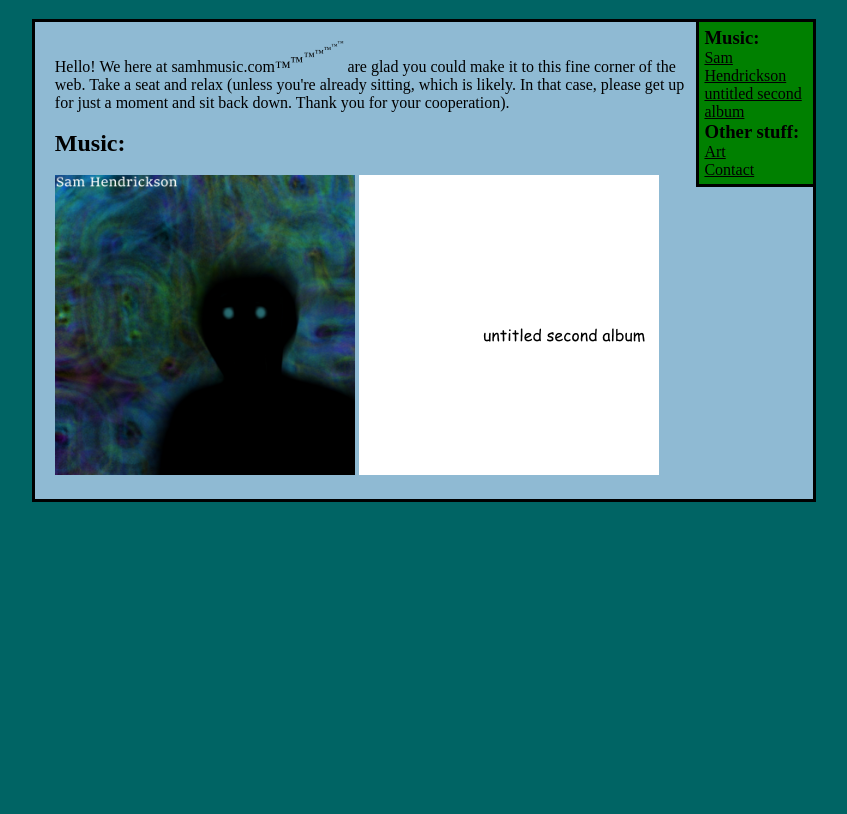
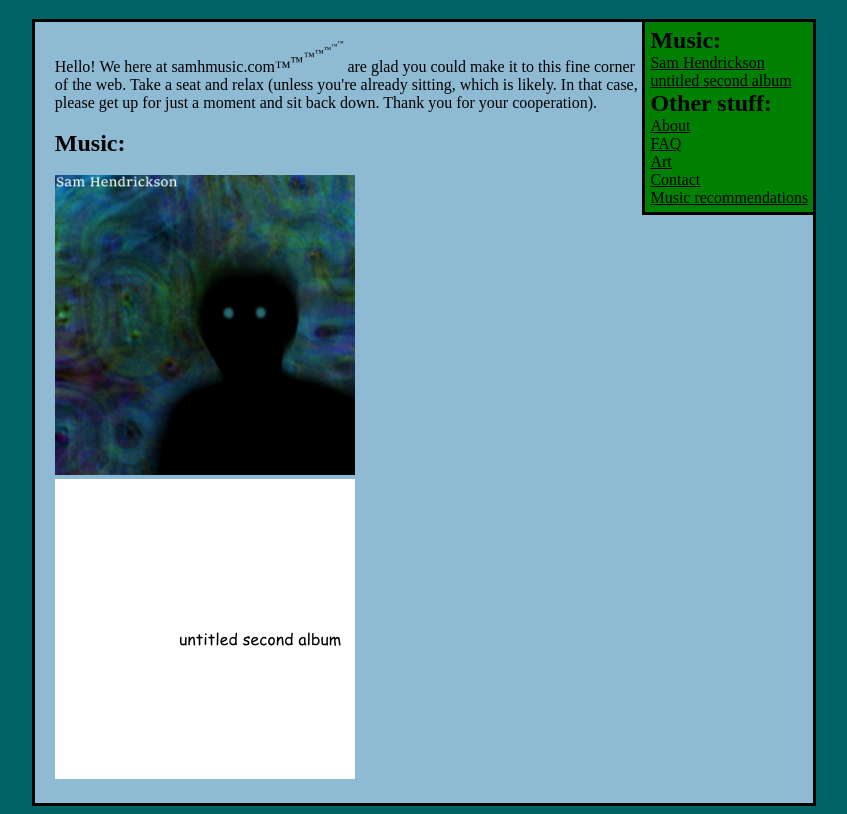
Before and after one commit to samhmusic/samhmusic.github.io, a plain HTML site: page index.html in a window 1280 px wide. Shown: the part 61-875 px from the top of the page, without its empty margins (216-1063 px from the left). Before the commit the page ends 800 px from the top, so only its background shows below. Drawn offline with Linux system fonts and the light colour scheme.

Commit message:
Various stuff

```diff
--- a/index.html
+++ b/index.html
@@ -7,26 +7,30 @@
 	<style>
 	#main {
 		padding-top: 0;
-		padding-right: 0;
 	}
-	#sidebar-content a {
+
+	p a:link {
 		text-decoration: underline;
 		color: black;
 	}
+
 	</style>
     </head>
 
     <body>
-<a href="index.html"><h1><s>samhmusic.com</s> samhmusic.github.io</h1></a>
+<a href="index.html"><h1 id="sitetitle"><s>samhmusic.com</s> samhmusic.github.io</h1></a>
 <div id="main">
 <div id="sidebar">
 <div id="sidebar-content">
-<h3>Music:</h3>
+<h2>Music:</h2>
 <p><a href="a1.html">Sam Hendrickson</a></p>
 <p><a href="a2.html">untitled second album</a></p>
-<h3>Other stuff:</h3>
+<h2>Other stuff:</h2>
+<p><a href="about.html">About</a></p>
+<p><a href="faq.html">FAQ</a></p>
 <p><a href="art.html">Art</a></p>
 <p><a href="contact.html">Contact</a></p>
+<p><a href="music-rec.html">Music recommendations</a></p>
 </div>
 </div>
 <br>
@@ -40,6 +44,9 @@
 
 <a href="a1.html"><img src="art/samh-album.jpg" height="300" width="300"></a>
 <a href="a2.html"><img src="art/2.png"></a>
+
 </div>
+</div>
+
     </body>
 </html>
--- a/stylesheet.css
+++ b/stylesheet.css
@@ -1,23 +1,21 @@
 #main {
 	width: 60%;
 	background-color: rgb(143,186,211);
-	padding: 20px;
+	padding: 20px 0px 20px 20px;
 	border: solid;
 	margin-left: auto;
 	margin-right: auto;
 }
 
 #sidebar {
+	background-color: green;
 	float: right;
-	height: auto;
-	width: 15%;
+	border-bottom: solid;
 	border-left: solid;
-	border-bottom: solid;
-	background-color: green;
 }
 
 #sidebar-content {
-	margin: 5px;
+	padding: 5px;
 }
 
 body {
@@ -28,9 +26,10 @@ p {
 	margin: 0;
 }
 
-h1 {
+#sitetitle {
+	color: black;
+	text-decoration: none;
 	text-align: center;
-	color: black;
 }
 
 h2, h3, #otherstuff {
```
Also changed, not shown: Sam Hendrickson.xml (added, +15 -0 lines), a1.html (+1 -1 lines), a2.html (+1 -1 lines), art.html (+1 -1 lines), blank.html (+1 -1 lines), contact.html (+1 -1 lines), peanutbutter.txt (added).
